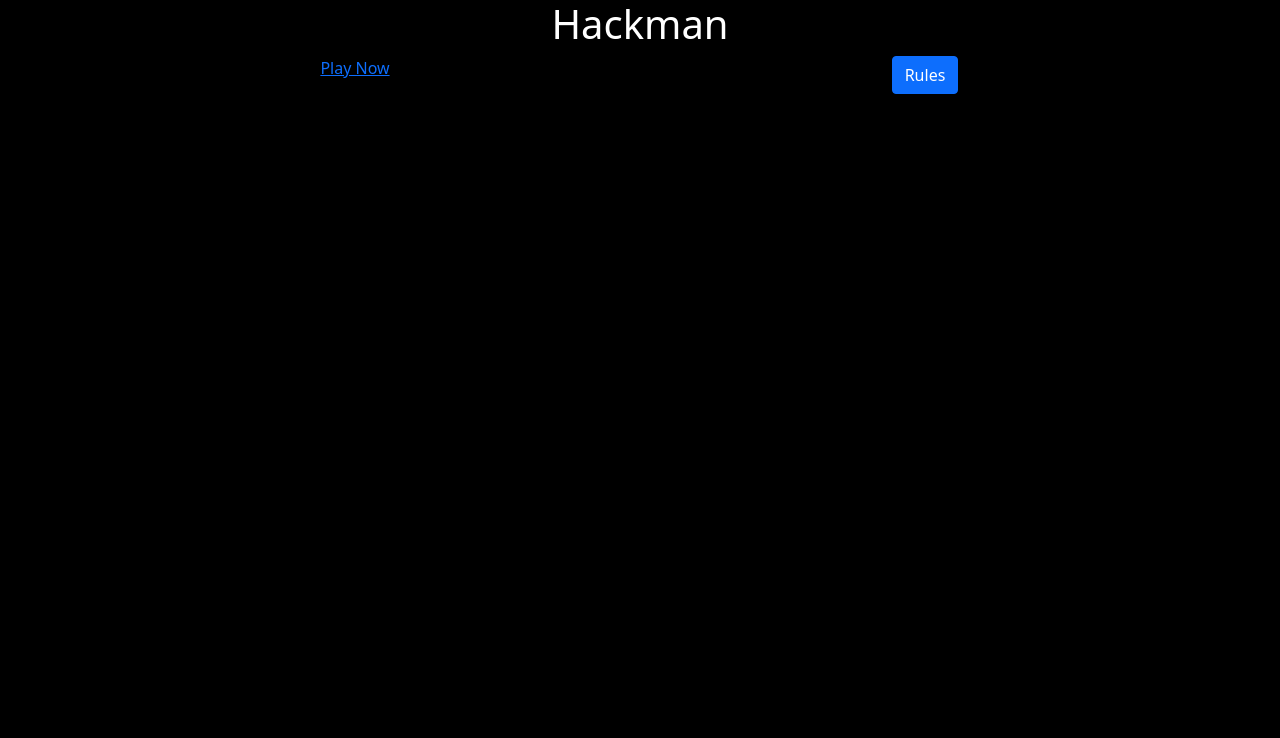
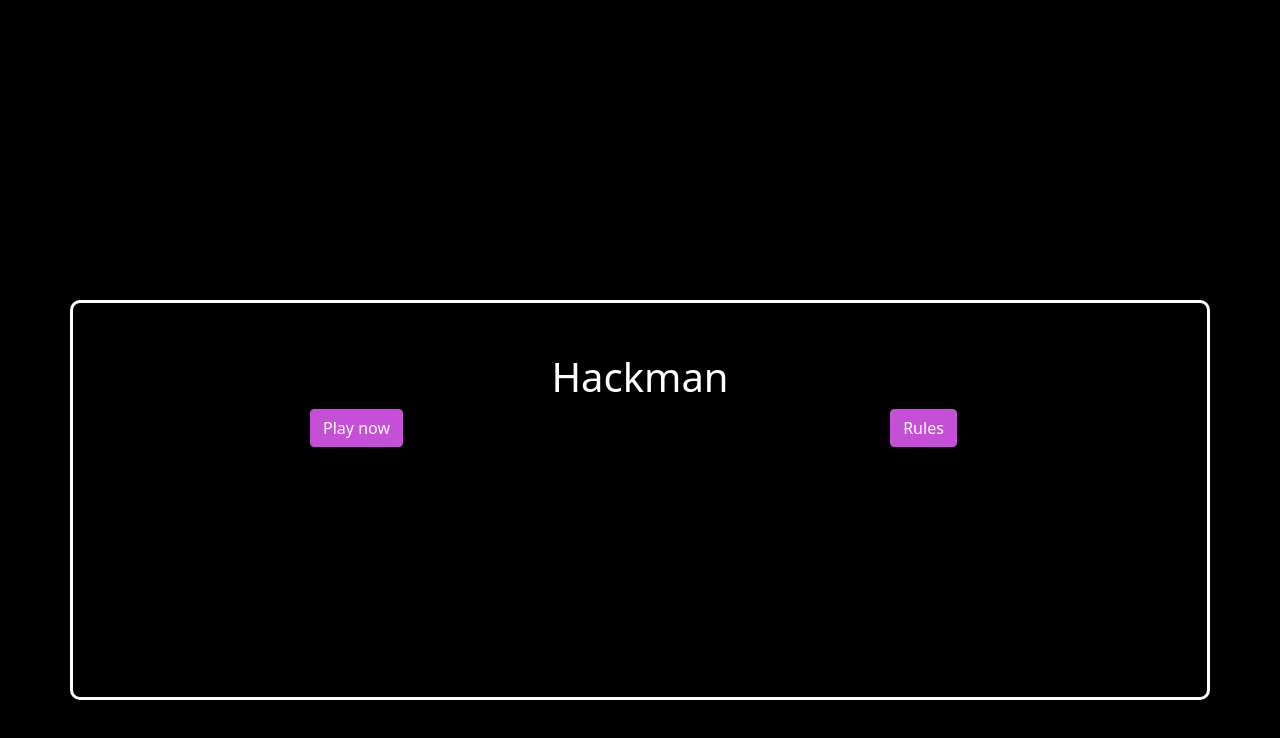
Before and after one commit to Joao4569/Hack-Man, a plain HTML site: page index.html in a window 1280 px wide. Drawn offline with nearby package versions, Linux system fonts and the light colour scheme.

Commit message:
change colors and center main menu

```diff
--- a/assets/css/style.css
+++ b/assets/css/style.css
@@ -5,3 +5,26 @@ body{
 h1 {
     color: white;
 }
+
+.modal-title {
+    color: black;
+}
+
+.btn {
+    background-color:rgb(197,79,214);
+    border-color: rgb(197,79,214);
+  }
+
+.menu-area {
+    background-color: black;
+    border-color: white;
+    border-radius: 10px;
+    border-style: solid;
+    margin-top: 300px;
+    height: 400px;
+    width: auto;
+}
+
+.menu-content {
+    margin-top: 50px;
+}
--- a/index.html
+++ b/index.html
@@ -17,7 +17,8 @@
 </head>
 
 <body>
-  <div class="container text-center">
+  <div class="menu-area container text-center">
+    <div class="menu-content">
     <div class="row">
       <div class="col-12">
         <h1>Hackman</h1>
@@ -25,7 +26,11 @@
     </div>
     <div class="row">
       <div class="col">
-        <a href="game.html">Play Now</a>
+        <a href="game.html">
+          <button type="button" class="btn btn-primary">
+            Play now
+          </button>
+        </a>
       </div>
       <div class="col">
         <button type="button" class="btn btn-primary" data-bs-toggle="modal" data-bs-target="#exampleModal">
@@ -33,13 +38,13 @@
         </button>
         <!-- Modal -->
         <div class="modal fade" id="exampleModal" tabindex="-1" aria-labelledby="exampleModalLabel" aria-hidden="true">
-          <div class="modal-dialog">
+          <div class="modal-dialog modal-dialog-centered">
             <div class="modal-content">
               <div class="modal-header">
                 <h1 class="modal-title fs-5" id="exampleModalLabel">How to Play</h1>
                 <button type="button" class="btn-close" data-bs-dismiss="modal" aria-label="Close"></button>
               </div>
-              <div class="modal-body modal-dialog modal-dialog-centered">
+              <div class="modal-body">
                 <p>What is the game</p>
                 <p>Aim of the game/ objective</p>
                 <p>How to play the game</p>
@@ -52,6 +57,9 @@
         </div>
       </div>
     </div>
+  </div>
+</div>
+</div>
 
 
 </body>
```
